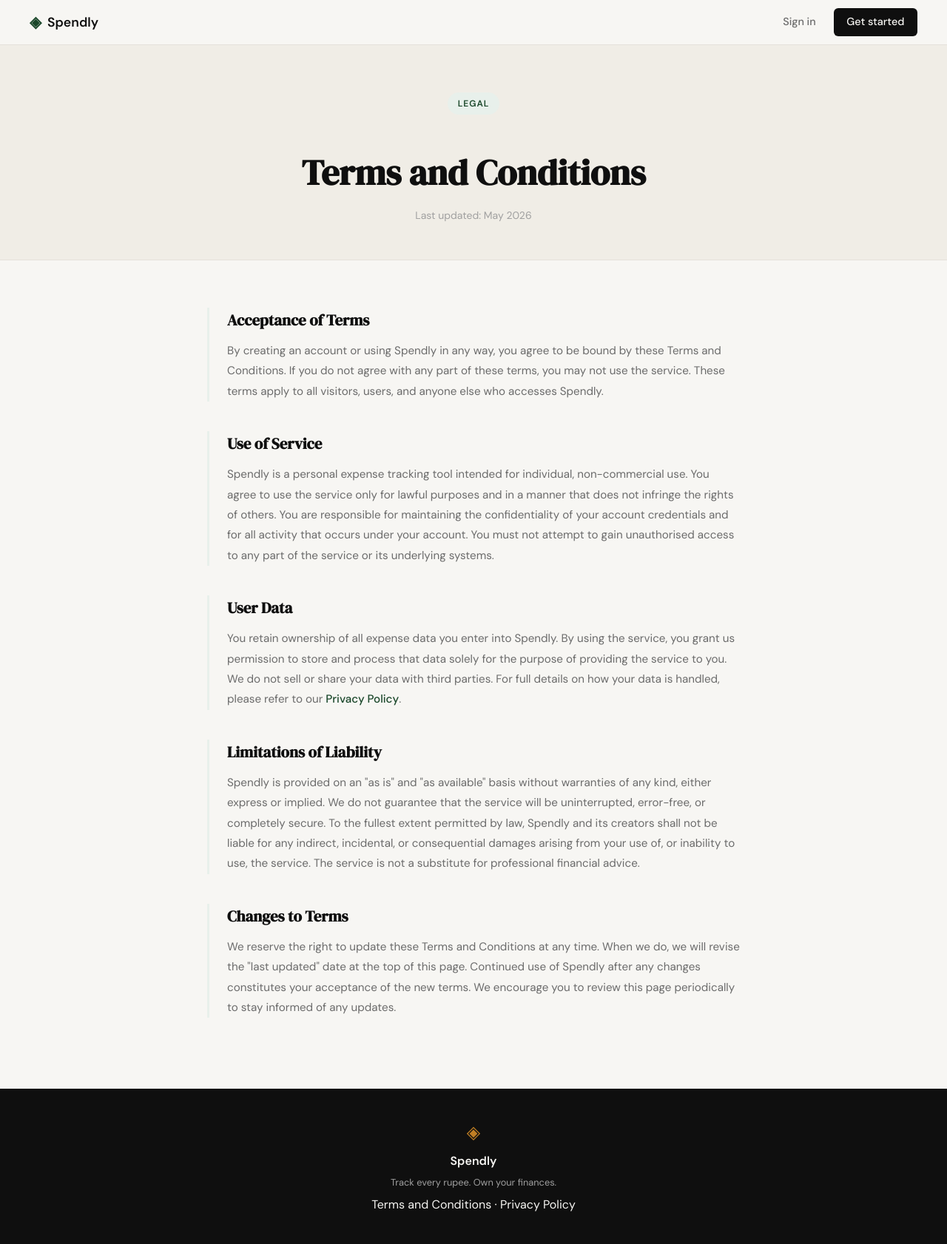
After one commit to upal864/spendly, a Flask app: page /terms in a window 1280 px wide. The commit adds this page. Shown: the whole page at 74% size. Run offline with Flask 3, Linux system fonts and the light colour scheme.

Commit message:
Add Terms and Conditions page and route
Co-Authored-By: Claude Sonnet 4.6 <noreply@anthropic.com>

```diff
--- a/app.py
+++ b/app.py
@@ -25,6 +25,11 @@ def login():
 @app.route("/privacy")
 def privacy():
     return render_template("privacy.html")
+
+
+@app.route("/terms")
+def terms():
+    return render_template("terms.html")
 
 
 # ------------------------------------------------------------------ #
--- a/templates/base.html
+++ b/templates/base.html
@@ -34,7 +34,7 @@
             <span class="brand-icon">◈</span>
             <span class="footer-name">Spendly</span>
             <p class="footer-copy">Track every rupee. Own your finances.</p>
-            <p><a href="#">Terms and Conditions</a> · <a href="/privacy">Privacy Policy</a></p>
+            <p><a href="/terms">Terms and Conditions</a> · <a href="/privacy">Privacy Policy</a></p>
         </div>
     </footer>
 
--- /dev/null
+++ b/templates/terms.html
@@ -0,0 +1,72 @@
+{% extends "base.html" %}
+
+{% block title %}Terms and Conditions — Spendly{% endblock %}
+
+{% block content %}
+
+<section class="policy-hero">
+    <div class="policy-hero-inner">
+        <div class="hero-badge">Legal</div>
+        <h1 class="policy-title">Terms and Conditions</h1>
+        <p class="policy-subtitle">Last updated: May 2026</p>
+    </div>
+</section>
+
+<section class="policy-section">
+    <div class="policy-inner">
+
+        <div class="policy-block">
+            <h2 class="policy-heading">Acceptance of Terms</h2>
+            <p class="policy-body">
+                By creating an account or using Spendly in any way, you agree to be bound by these Terms and Conditions.
+                If you do not agree with any part of these terms, you may not use the service. These terms apply to all
+                visitors, users, and anyone else who accesses Spendly.
+            </p>
+        </div>
+
+        <div class="policy-block">
+            <h2 class="policy-heading">Use of Service</h2>
+            <p class="policy-body">
+                Spendly is a personal expense tracking tool intended for individual, non-commercial use. You agree to use
+                the service only for lawful purposes and in a manner that does not infringe the rights of others. You are
+                responsible for maintaining the confidentiality of your account credentials and for all activity that
+                occurs under your account. You must not attempt to gain unauthorised access to any part of the service
+                or its underlying systems.
+            </p>
+        </div>
+
+        <div class="policy-block">
+            <h2 class="policy-heading">User Data</h2>
+            <p class="policy-body">
+                You retain ownership of all expense data you enter into Spendly. By using the service, you grant us
+                permission to store and process that data solely for the purpose of providing the service to you.
+                We do not sell or share your data with third parties. For full details on how your data is handled,
+                please refer to our <a href="/privacy" class="policy-link">Privacy Policy</a>.
+            </p>
+        </div>
+
+        <div class="policy-block">
+            <h2 class="policy-heading">Limitations of Liability</h2>
+            <p class="policy-body">
+                Spendly is provided on an "as is" and "as available" basis without warranties of any kind, either
+                express or implied. We do not guarantee that the service will be uninterrupted, error-free, or completely
+                secure. To the fullest extent permitted by law, Spendly and its creators shall not be liable for any
+                indirect, incidental, or consequential damages arising from your use of, or inability to use, the service.
+                The service is not a substitute for professional financial advice.
+            </p>
+        </div>
+
+        <div class="policy-block">
+            <h2 class="policy-heading">Changes to Terms</h2>
+            <p class="policy-body">
+                We reserve the right to update these Terms and Conditions at any time. When we do, we will revise the
+                "last updated" date at the top of this page. Continued use of Spendly after any changes constitutes
+                your acceptance of the new terms. We encourage you to review this page periodically to stay informed
+                of any updates.
+            </p>
+        </div>
+
+    </div>
+</section>
+
+{% endblock %}
```
